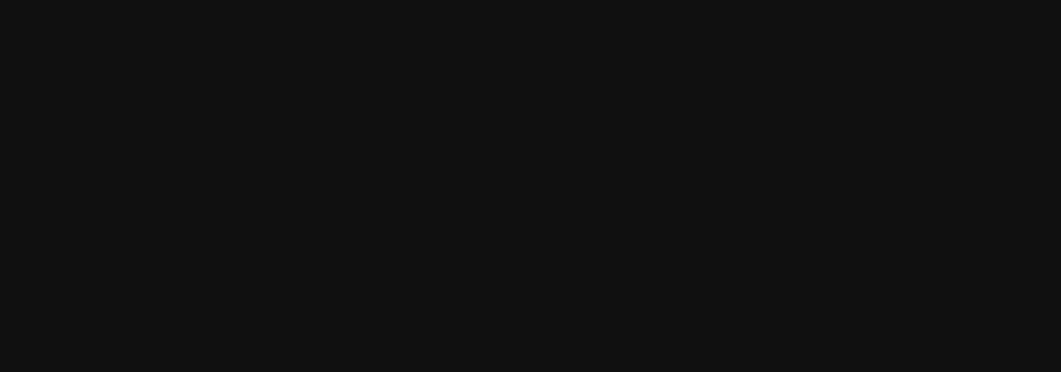
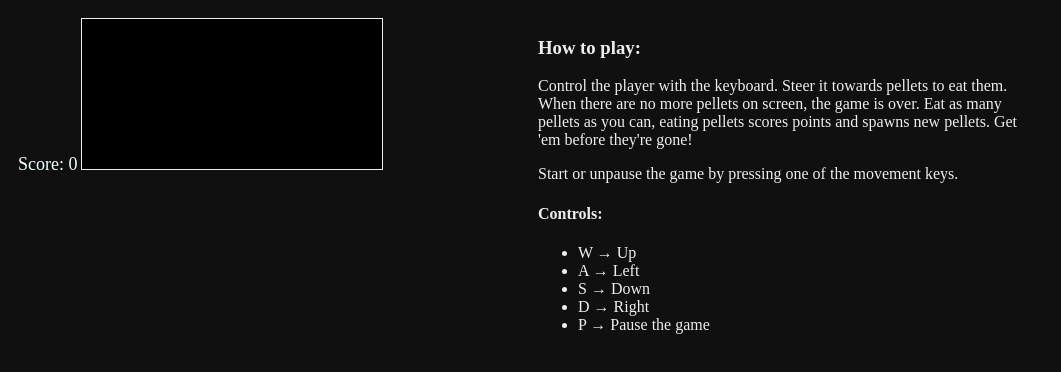
Before and after one commit to neuronmaker/SimpleGame, a plain HTML site: page index.html in a window 1280 px wide. Shown: the whole page, without its empty margins (0-1061 px from the left). Drawn offline with Linux system fonts and the light colour scheme.

Commit message:
Make the HTML page.

```diff
--- a/index.html
+++ b/index.html
@@ -5,7 +5,27 @@
 	<title>Chomper Game</title>
 	<link href="style.css" rel="stylesheet" type="text/css"/>
 </head>
-<body>
-    <script src="game.js" type="text/javascript"></script>
+<body onload="reset()">
+<div id="gameScreen">
+	<span class="scoreDisplay">Score: 0</span>
+	<canvas id="playArea"></canvas>
+</div>
+<div id="infoScreen">
+	<h3>How to play:</h3>
+	<p>Control the player with the keyboard. Steer it towards pellets to eat them.
+		When there are no more pellets on screen, the game is over. Eat as many pellets as
+		you can, eating pellets scores points and spawns new pellets. Get 'em before
+		they're gone!</p>
+	<p>Start or unpause the game by pressing one of the movement keys.</p>
+	<h4>Controls:</h4>
+	<ul>
+		<li>W &#8594; Up</li>
+		<li>A &#8594; Left</li>
+		<li>S &#8594; Down</li>
+		<li>D &#8594; Right</li>
+		<li>P &#8594; Pause the game</li>
+	</ul>
+</div>
+<script src="game.js" type="text/javascript"></script>
 </body>
 </html>
```
